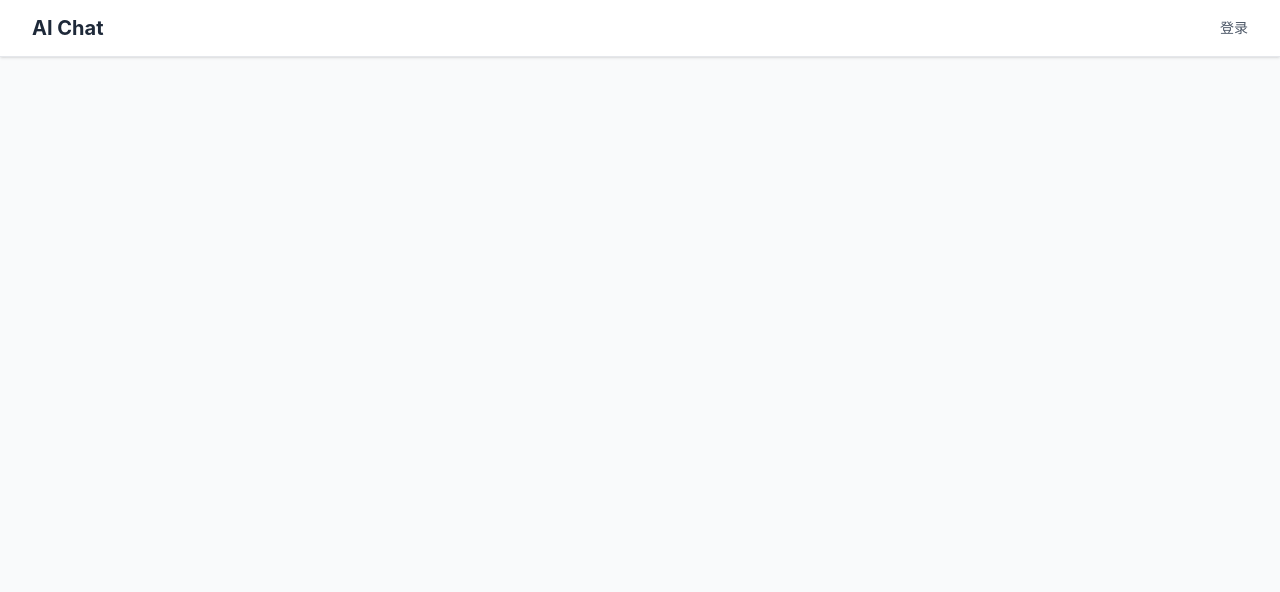
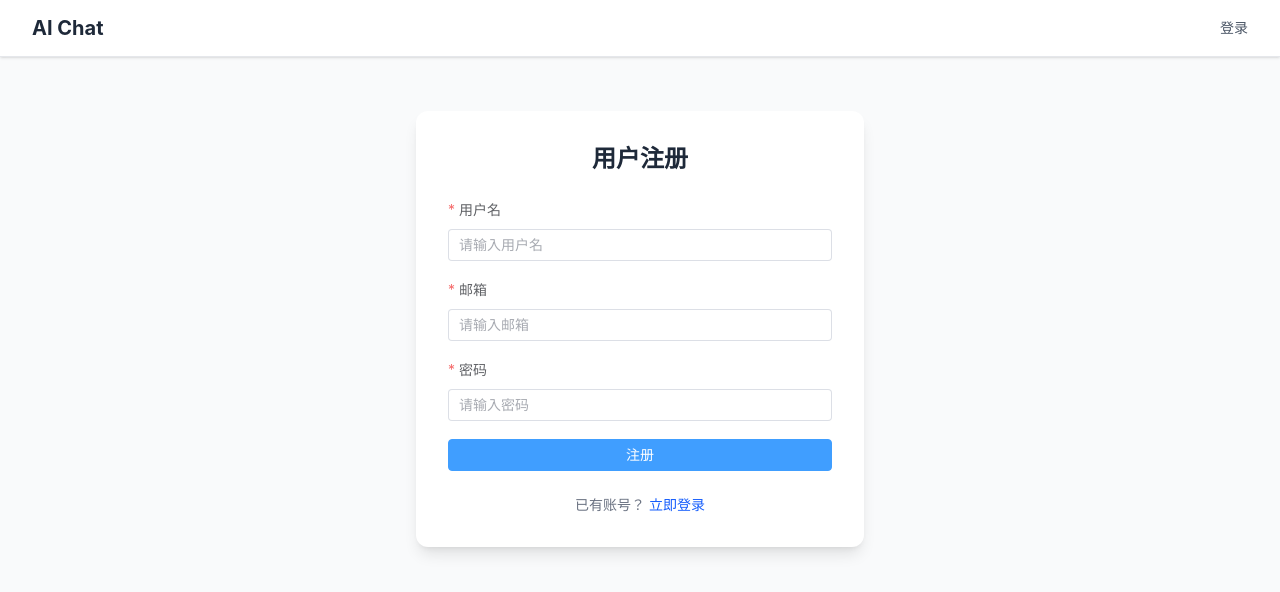
Before and after one commit to kelong-Yu/RAG-management-platform, a Vue app in the folder frontend/: page /register in a window 1280 px wide. Before the commit this address had no page. Shown: the top 592 px of the page. Built offline with nearby package versions, Linux system fonts and the light colour scheme; no server answers.

Commit message:
feat: register page

```diff
--- /dev/null
+++ b/frontend/src/api/auth.ts
@@ -0,0 +1,45 @@
+import axios from 'axios'
+import type { LoginRequest, LoginResponse, RegisterRequest, User } from '@/types'
+
+const api = axios.create({
+  baseURL: import.meta.env.VITE_API_BASE_URL || 'http://localhost:8000',
+  timeout: 10000,
+  headers: {
+    'Content-Type': 'application/json',
+  },
+})
+
+// 请求拦截器 — 注入 JWT token
+api.interceptors.request.use(
+  (config) => {
+    const token = localStorage.getItem('access_token')
+    if (token) {
+      config.headers.Authorization = `Bearer ${token}`
+    }
+    return config
+  },
+  (error) => {
+    return Promise.reject(error)
+  },
+)
+
+// ============================================================
+// Auth API
+// ============================================================
+
+/** 用户注册 */
+export function register(data: RegisterRequest) {
+  return api.post<{ message: string }>('/auth/register', data)
+}
+
+/** 用户登录 */
+export function login(data: LoginRequest) {
+  return api.post<LoginResponse>('/auth/login', data)
+}
+
+/** 获取当前用户信息 */
+export function getMe() {
+  return api.get<User>('/users/me')
+}
+
+export default api
--- a/frontend/src/api/index.ts
+++ /dev/null
@@ -1,25 +0,0 @@
-import axios from 'axios'
-
-const api = axios.create({
-  baseURL: import.meta.env.VITE_API_BASE_URL || 'http://localhost:8000',
-  timeout: 10000,
-  headers: {
-    'Content-Type': 'application/json',
-  },
-})
-
-// 请求拦截器 — 注入 JWT token
-api.interceptors.request.use(
-  (config) => {
-    const token = localStorage.getItem('access_token')
-    if (token) {
-      config.headers.Authorization = `Bearer ${token}`
-    }
-    return config
-  },
-  (error) => {
-    return Promise.reject(error)
-  },
-)
-
-export default api
--- a/frontend/src/router/index.ts
+++ b/frontend/src/router/index.ts
@@ -15,6 +15,12 @@ const router = createRouter({
       component: () => import('@/views/LoginView.vue'),
       meta: { title: '登录' },
     },
+    {
+      path: '/register',
+      name: 'register',
+      component: () => import('@/views/RegisterView.vue'),
+      meta: { title: '注册' },
+    },
   ],
 })
 
--- a/frontend/src/stores/index.ts
+++ /dev/null
@@ -1,29 +0,0 @@
-import { defineStore } from 'pinia'
-import { ref } from 'vue'
-import type { User } from '@/types'
-
-// ============================================================
-// 用户状态 — 全局用户信息 & 认证状态
-// ============================================================
-export const useUserStore = defineStore('user', () => {
-  const user = ref<User | null>(null)
-  const isAuthenticated = ref(false)
-
-  const setUser = (u: User) => {
-    user.value = u
-    isAuthenticated.value = true
-  }
-
-  const logout = () => {
-    user.value = null
-    isAuthenticated.value = false
-    localStorage.removeItem('access_token')
-  }
-
-  return {
-    user,
-    isAuthenticated,
-    setUser,
-    logout,
-  }
-})
--- /dev/null
+++ b/frontend/src/stores/user.ts
@@ -0,0 +1,59 @@
+import { defineStore } from 'pinia'
+import { ref } from 'vue'
+import type { User } from '@/types'
+import { getMe as getMeApi, login as loginApi, register as registerApi } from '@/api/auth'
+import { removeToken, setToken } from '@/utils'
+
+// ============================================================
+// 用户状态 — 全局用户信息 & 认证状态
+// ============================================================
+export const useUserStore = defineStore('user', () => {
+  const user = ref<User | null>(null)
+  const isAuthenticated = ref(false)
+
+  /** 设置当前用户 */
+  const setUser = (u: User) => {
+    user.value = u
+    isAuthenticated.value = true
+  }
+
+  /** 退出登录 */
+  const logout = () => {
+    user.value = null
+    isAuthenticated.value = false
+    removeToken()
+  }
+
+  /** 注册 */
+  const register = async (username: string, email: string, password: string) => {
+    await registerApi({ username, email, password })
+  }
+
+  /** 登录 — 保存 token 并拉取用户信息 */
+  const login = async (username: string, password: string) => {
+    const res = await loginApi({ username, password })
+    setToken(res.data.access_token)
+    const userRes = await getMeApi()
+    setUser(userRes.data)
+  }
+
+  /** 从服务端刷新当前用户信息（用于页面刷新恢复登录态） */
+  const fetchUser = async () => {
+    try {
+      const res = await getMeApi()
+      setUser(res.data)
+    } catch {
+      logout()
+    }
+  }
+
+  return {
+    user,
+    isAuthenticated,
+    setUser,
+    logout,
+    register,
+    login,
+    fetchUser,
+  }
+})
--- /dev/null
+++ b/frontend/src/views/RegisterView.vue
@@ -0,0 +1,114 @@
+<script setup lang="ts">
+import { reactive, ref } from 'vue'
+import { useRouter } from 'vue-router'
+import { ElMessage, type FormInstance, type FormRules } from 'element-plus'
+import { useUserStore } from '@/stores/user'
+
+const router = useRouter()
+const userStore = useUserStore()
+
+const formRef = ref<FormInstance>()
+
+const form = reactive({
+  username: '',
+  email: '',
+  password: '',
+})
+
+const rules: FormRules = {
+  username: [
+    { required: true, message: '请输入用户名', trigger: 'blur' },
+    { min: 2, max: 50, message: '用户名长度在 2 到 50 个字符', trigger: 'blur' },
+  ],
+  email: [
+    { required: true, message: '请输入邮箱', trigger: 'blur' },
+    { type: 'email', message: '请输入正确的邮箱格式', trigger: 'blur' },
+  ],
+  password: [
+    { required: true, message: '请输入密码', trigger: 'blur' },
+    { min: 6, message: '密码长度不能少于 6 位', trigger: 'blur' },
+  ],
+}
+
+const loading = ref(false)
+
+const handleRegister = async () => {
+  const valid = await formRef.value?.validate().catch(() => false)
+  if (!valid) return
+
+  loading.value = true
+  try {
+    await userStore.register(form.username, form.email, form.password)
+    ElMessage.success('注册成功，即将跳转登录页')
+    router.push('/login')
+  } catch (err: unknown) {
+    const detail =
+      (err as { response?: { data?: { detail?: string } } })?.response?.data?.detail
+    ElMessage.error(detail || '注册失败，请稍后重试')
+  } finally {
+    loading.value = false
+  }
+}
+</script>
+
+<template>
+  <div class="flex items-center justify-center min-h-[60vh]">
+    <div class="w-full max-w-md p-8 space-y-6 bg-white dark:bg-gray-800 rounded-xl shadow-lg">
+      <h2 class="text-2xl font-semibold text-center text-gray-800 dark:text-gray-100">
+        用户注册
+      </h2>
+
+      <el-form
+        ref="formRef"
+        :model="form"
+        :rules="rules"
+        label-position="top"
+        @submit.prevent="handleRegister"
+      >
+        <el-form-item label="用户名" prop="username">
+          <el-input
+            v-model="form.username"
+            placeholder="请输入用户名"
+          />
+        </el-form-item>
+
+        <el-form-item label="邮箱" prop="email">
+          <el-input
+            v-model="form.email"
+            placeholder="请输入邮箱"
+          />
+        </el-form-item>
+
+        <el-form-item label="密码" prop="password">
+          <el-input
+            v-model="form.password"
+            type="password"
+            placeholder="请输入密码"
+            show-password
+          />
+        </el-form-item>
+
+        <el-form-item>
+          <el-button
+            type="primary"
+            class="w-full"
+            :loading="loading"
+            @click="handleRegister"
+          >
+            注册
+          </el-button>
+        </el-form-item>
+      </el-form>
+
+      <p class="text-sm text-center text-gray-500 dark:text-gray-400">
+        已有账号？
+        <router-link
+          to="/login"
+          class="text-blue-600 hover:text-blue-500"
+        >
+          立即登录
+        </router-link>
+      </p>
+    </div>
+  </div>
+</template>
```
Also changed, not shown: frontend/src/types/index.ts (+7 -0 lines).
